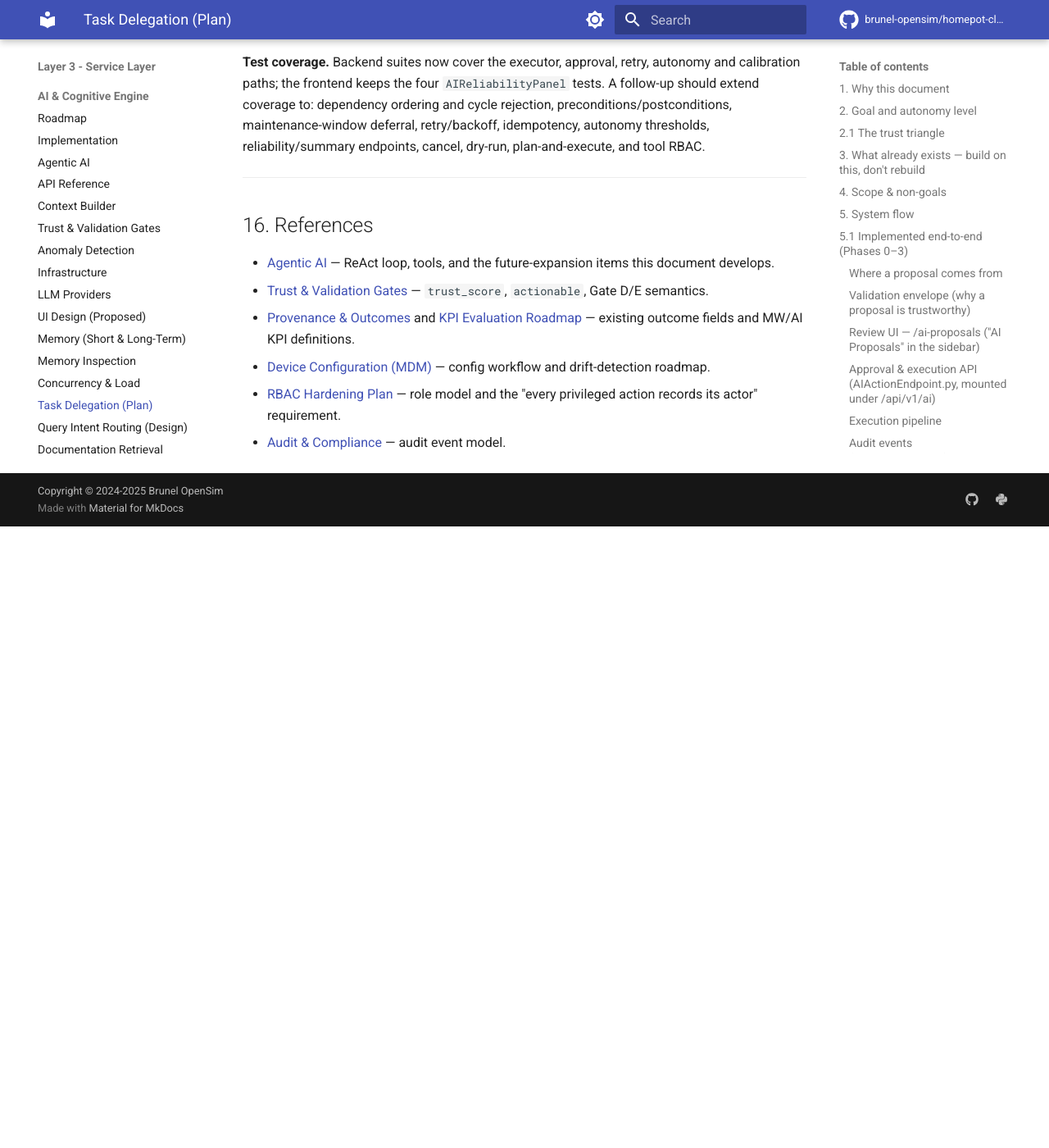
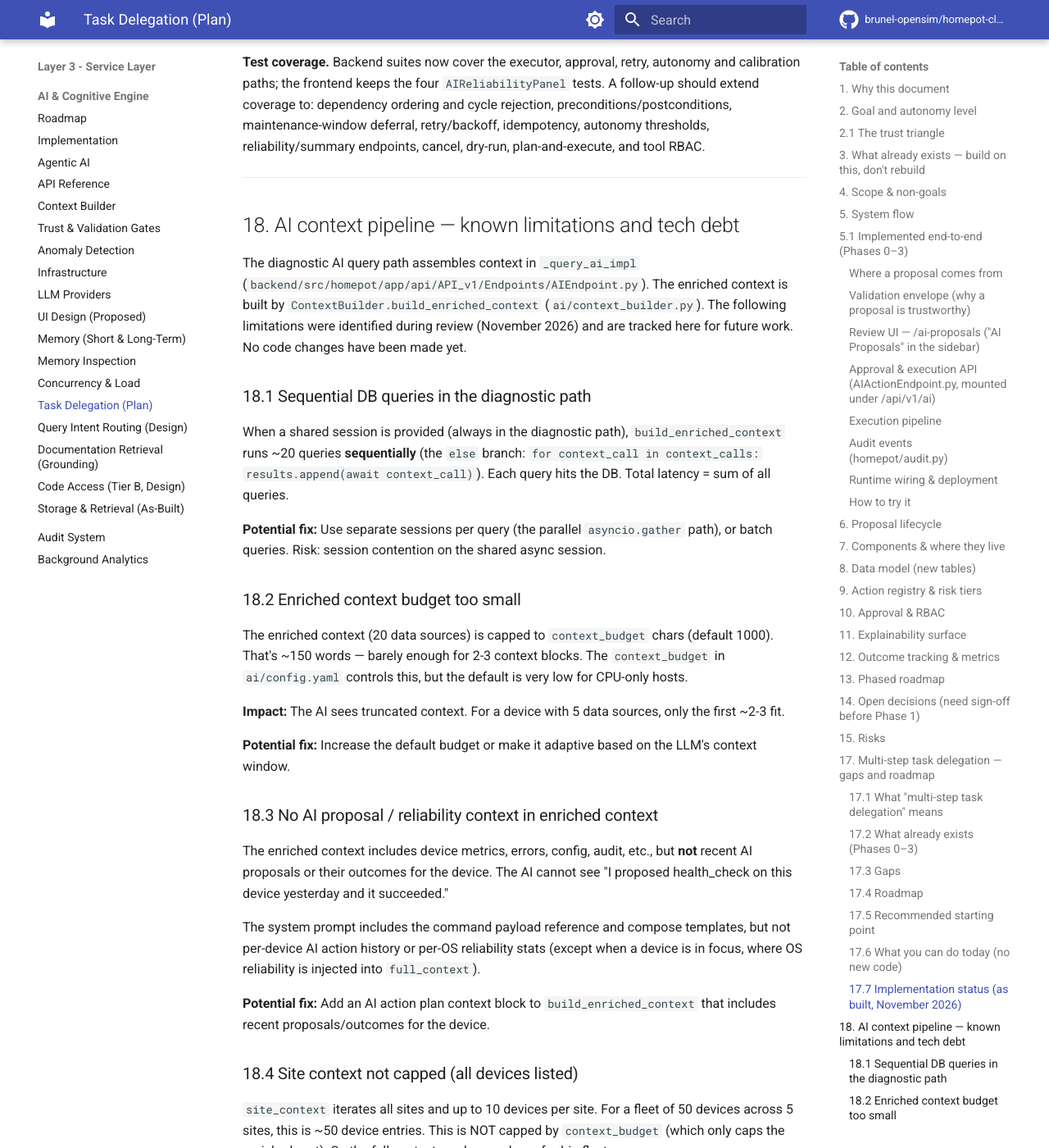
Before and after one commit to brunel-opensim/homepot-client, an MkDocs documentation site: the page built from docs/ai-delegation-plan.md, in a window 1280 px wide and 1400 px high, scrolled down 26152 px. Shown: the whole window at 82% size. Built offline with MkDocs 1.6.1 and Material for MkDocs 9.7.7, drawn with Linux system fonts in a browser that asks for light colours; comment, search, counter and statistics services are not loaded; the version menu is left out; before the commit the page ends 26794 px from its top, so only the background shows below that; some of the changed text lies outside the part shown.

Commit message:
docs(ai): document AI context pipeline known limitations (§18)

```diff
--- a/docs/ai-delegation-plan.md
+++ b/docs/ai-delegation-plan.md
@@ -807,17 +807,110 @@
 
 ---
 
-## 16. References
+## 18. AI context pipeline — known limitations and tech debt
 
-- [Agentic AI](ai-agentic.md) — ReAct loop, tools, and the future-expansion
-  items this document develops.
-- [Trust & Validation Gates](ai-validation-gates.md) — `trust_score`,
-  `actionable`, Gate D/E semantics.
-- [Provenance & Outcomes](provenance-and-outcomes.md) and
-  [KPI Evaluation Roadmap](kpi-evaluation-roadmap.md) — existing outcome fields
-  and MW/AI KPI definitions.
-- [Device Configuration (MDM)](device-configuration-mdm.md) — config workflow and
-  drift-detection roadmap.
+The diagnostic AI query path assembles context in `_query_ai_impl`
+(`backend/src/homepot/app/api/API_v1/Endpoints/AIEndpoint.py`). The enriched
+context is built by `ContextBuilder.build_enriched_context`
+(`ai/context_builder.py`). The following limitations were identified during
+review (November 2026) and are tracked here for future work. No code changes
+have been made yet.
+
+### 18.1 Sequential DB queries in the diagnostic path
+
+When a shared session is provided (always in the diagnostic path),
+`build_enriched_context` runs ~20 queries **sequentially** (the `else`
+branch: `for context_call in context_calls: results.append(await context_call)`).
+Each query hits the DB. Total latency = sum of all queries.
+
+**Potential fix:** Use separate sessions per query (the parallel `asyncio.gather`
+path), or batch queries. Risk: session contention on the shared async session.
+
+### 18.2 Enriched context budget too small
+
+The enriched context (20 data sources) is capped to `context_budget` chars
+(default 1000). That's ~150 words — barely enough for 2-3 context blocks.
+The `context_budget` in `ai/config.yaml` controls this, but the default is
+very low for CPU-only hosts.
+
+**Impact:** The AI sees truncated context. For a device with 5 data sources,
+only the first ~2-3 fit.
+
+**Potential fix:** Increase the default budget or make it adaptive based on
+the LLM's context window.
+
+### 18.3 No AI proposal / reliability context in enriched context
+
+The enriched context includes device metrics, errors, config, audit, etc., but
+**not** recent AI proposals or their outcomes for the device. The AI cannot
+see "I proposed health_check on this device yesterday and it succeeded."
+
+The system prompt includes the command payload reference and compose templates,
+but not per-device AI action history or per-OS reliability stats (except when a
+device is in focus, where OS reliability is injected into `full_context`).
+
+**Potential fix:** Add an AI action plan context block to `build_enriched_context`
+that includes recent proposals/outcomes for the device.
+
+### 18.4 Site context not capped (all devices listed)
+
+`site_context` iterates all sites and up to 10 devices per site. For a fleet of
+50 devices across 5 sites, this is ~50 device entries. This is NOT capped by
+`context_budget` (which only caps the enriched part). So the full context can
+be very large for big fleets.
+
+**Potential fix:** Cap the number of devices listed (e.g., top 20 by
+recency) or summarize.
+
+### 18.5 Per-OS reliability fetched on every query
+
+The context-building section calls `hydrate_autonomy_from_reliability(days=30,
+os_family=None)` on every diagnostic query when a device is in focus. This
+queries the DB for all AI action plans in the last 30 days. For a fleet with
+thousands of plans, this is expensive. And it loads ALL OSes even though only
+the focus device's OS is needed for the context injection.
+
+**Potential fix:** Call with `os_family=device_os_family` (only that OS) for
+the context injection. The per-OS breakdown in the reliability panel is a
+separate concern.
+
+### 18.6 No caching of enriched context
+
+Every query rebuilds the enriched context from scratch. For repeated queries
+about the same device, this is redundant. The `ContextBuilder` methods each
+hit the DB.
+
+**Potential fix:** Short-lived cache (e.g., 30s) keyed by device_id.
+
+### 18.7 Command context overlap
+
+`get_command_context` and `get_device_command_context` both query device
+commands. This could be redundant.
+
+**Potential fix:** Merge into a single context block.
+
+### 18.8 System prompt reference is large (~4-6K tokens)
+
+The `[COMMAND PAYLOAD REFERENCE]` lists all 23 command types with descriptions
+and params. Plus compose templates (23 more). This is ~4-6K tokens. For small
+models (8K context), this leaves little room for actual context.
+
+**Potential fix:** Make the reference conditional (only include actions relevant
+to the device's OS/capabilities) or summarize.
+
+### 18.9 Sequential vs parallel context building
+
+When `session` is provided (diagnostic path), queries run sequentially. When
+no session is provided, they run in parallel via `asyncio.gather`. The
+diagnostic path always provides a session, so it's always sequential.
+
+**Potential fix:** Use separate sessions per query to enable parallelism.
+Risk: session contention on the shared async session.
+
+### Status
+
+All items above are **Open** (not implemented). They are tracked here for
+future work. None block the soak test or current functionality.
 - [RBAC Hardening Plan](rbac-hardening-plan.md) — role model and the
   "every privileged action records its actor" requirement.
 - [Audit & Compliance](audit-compliance.md) — audit event model.
```
